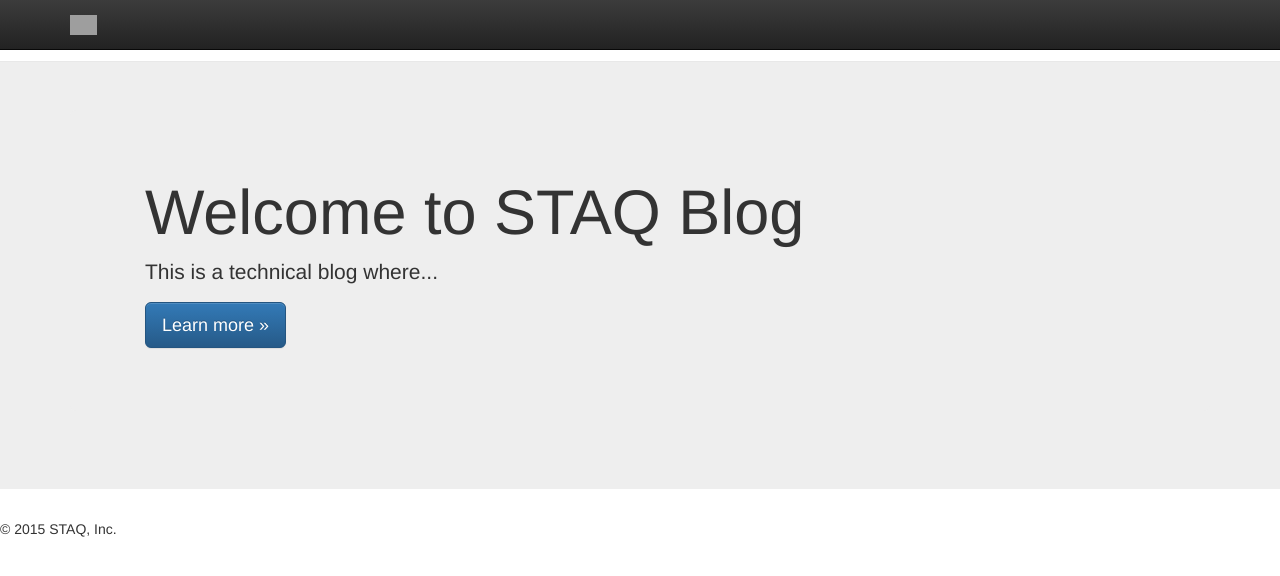
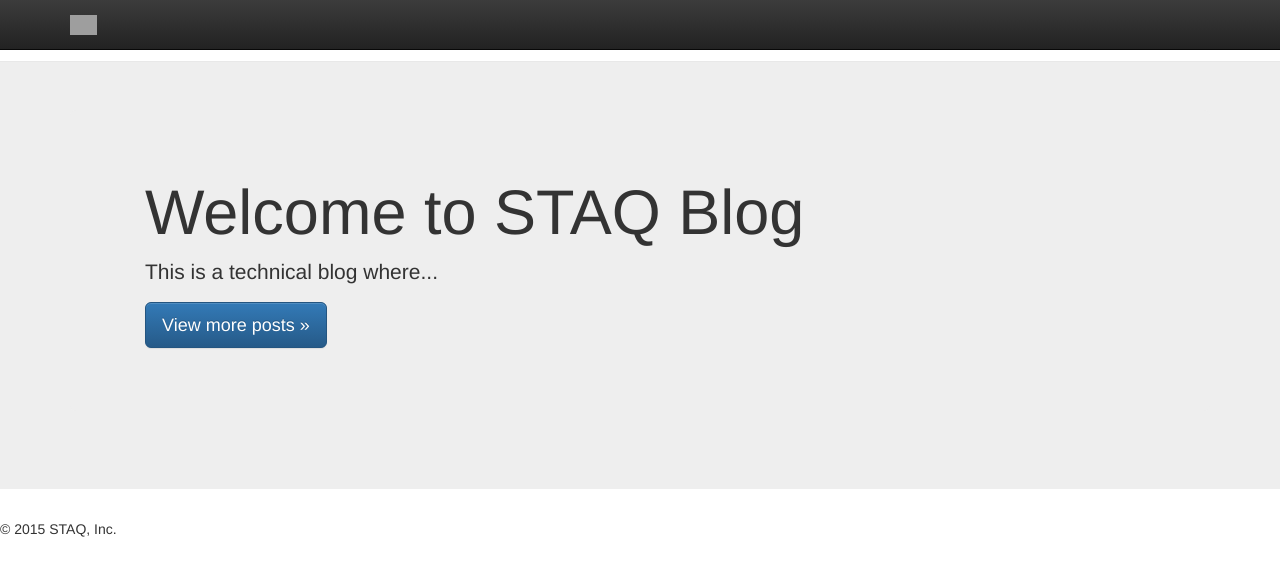
Before and after one commit to marissanbush1/staq, a Jekyll site: the page built from index.html, in a window 1280 px wide. Shown: the top 576 px of the page. Built offline with Jekyll 4.4.1, drawn with Linux system fonts in a browser that asks for light colours; grey boxes are pictures that could not be loaded.

Commit message:
changes to button

```diff
--- a/index.html
+++ b/index.html
@@ -6,7 +6,7 @@ layout: default
       <div class="container">
         <h1>Welcome to STAQ Blog</h1>
         <p>This is a technical blog where...</p>
-        <p><a class="btn btn-primary btn-lg" href="blog_posts.html" role="button">Learn more &raquo;</a></p>
+        <p><a class="btn btn-primary btn-lg" href="blog_posts.html" role="button">View more posts &raquo;</a></p>
       </div>
     </div>
 
```
